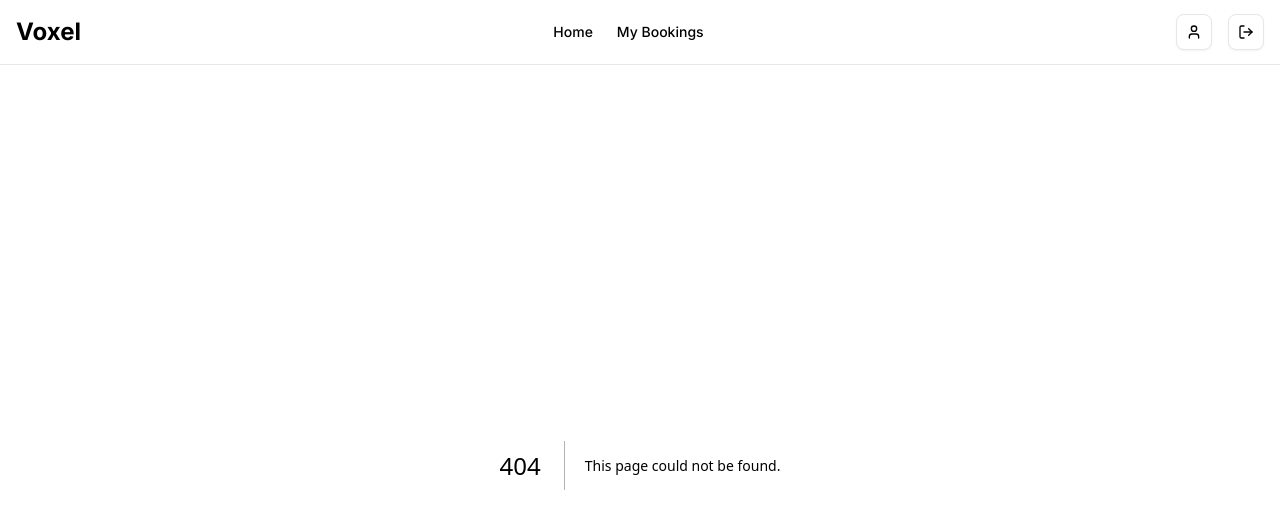
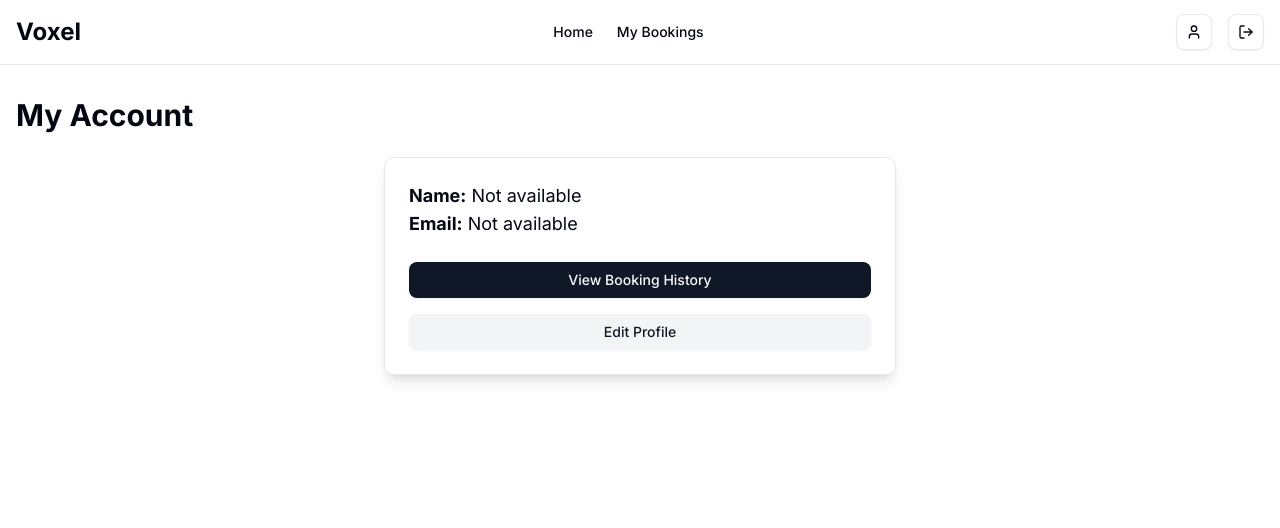
Before and after one commit to AsilMehaboob/Voxel, a Next.js app: page /account in a window 1280 px wide. Before the commit this address had no page. Shown: the top 528 px of the page. Built offline with nearby package versions, Linux system fonts and the light colour scheme; no server answers.

Commit message:
Account first

```diff
--- /dev/null
+++ b/src/app/account/page.tsx
@@ -0,0 +1,47 @@
+"use client";
+
+import { useEffect, useState } from "react";
+import { supabase } from "@/lib/supabaseClient";
+import { Button } from "@/components/ui/button";
+import Link from "next/link";
+
+export default function AccountPage() {
+  const [user, setUser] = useState<{ email: string | null; name: string | null }>({
+    email: null,
+    name: null,
+  });
+
+  useEffect(() => {
+    async function fetchUser() {
+      const { data, error } = await supabase.auth.getUser();
+      if (error) {
+        console.error("Error fetching user:", error);
+      } else {
+        setUser({
+          email: data.user?.email || null,
+          name: data.user?.user_metadata?.name || "User",
+        });
+      }
+    }
+    fetchUser();
+  }, []);
+
+  return (
+    <main className="container mx-auto py-8 px-4">
+      <h1 className="text-3xl font-bold mb-6">My Account</h1>
+      <div className="border p-6 rounded-lg shadow-lg max-w-lg mx-auto">
+        <p className="text-lg"><strong>Name:</strong> {user.name || "Not available"}</p>
+        <p className="text-lg"><strong>Email:</strong> {user.email || "Not available"}</p>
+
+        <div className="mt-6 flex flex-col gap-4">
+          <Link href="/mybookings">
+            <Button  className="w-full">View Booking History</Button>
+          </Link>
+          <Link href="/account/edit">
+            <Button variant="secondary" className="w-full">Edit Profile</Button>
+          </Link>
+        </div>
+      </div>
+    </main>
+  );
+}
--- a/src/components/header.tsx
+++ b/src/components/header.tsx
@@ -55,10 +55,14 @@ export default function Header() {
                 <Link href="#" className="text-sm font-medium hover:underline">
                   My Bookings
                 </Link>
-                <Button variant="outline" className="justify-start">
-                  <User className="h-4 w-4 mr-2" />
-                  Account
-                </Button>
+                <Link href="/account">
+  <a>
+    <Button variant="outline" size="icon" className="hidden md:flex">
+      <User className="h-4 w-4" />
+    </Button>
+  </a>
+</Link>
+
                 <Button variant="outline" className="justify-start">
                   <LogOut onClick={logout} className="h-4 w-4 mr-2" />
                   Log out
```
